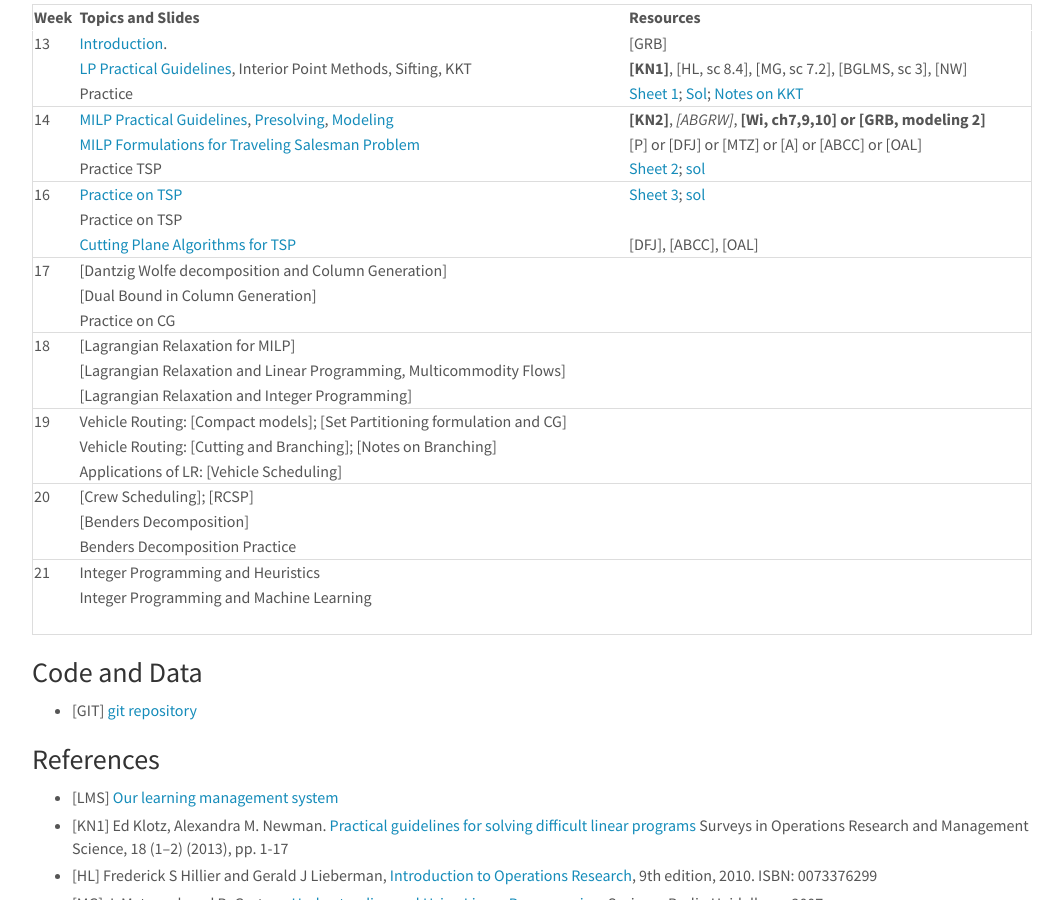
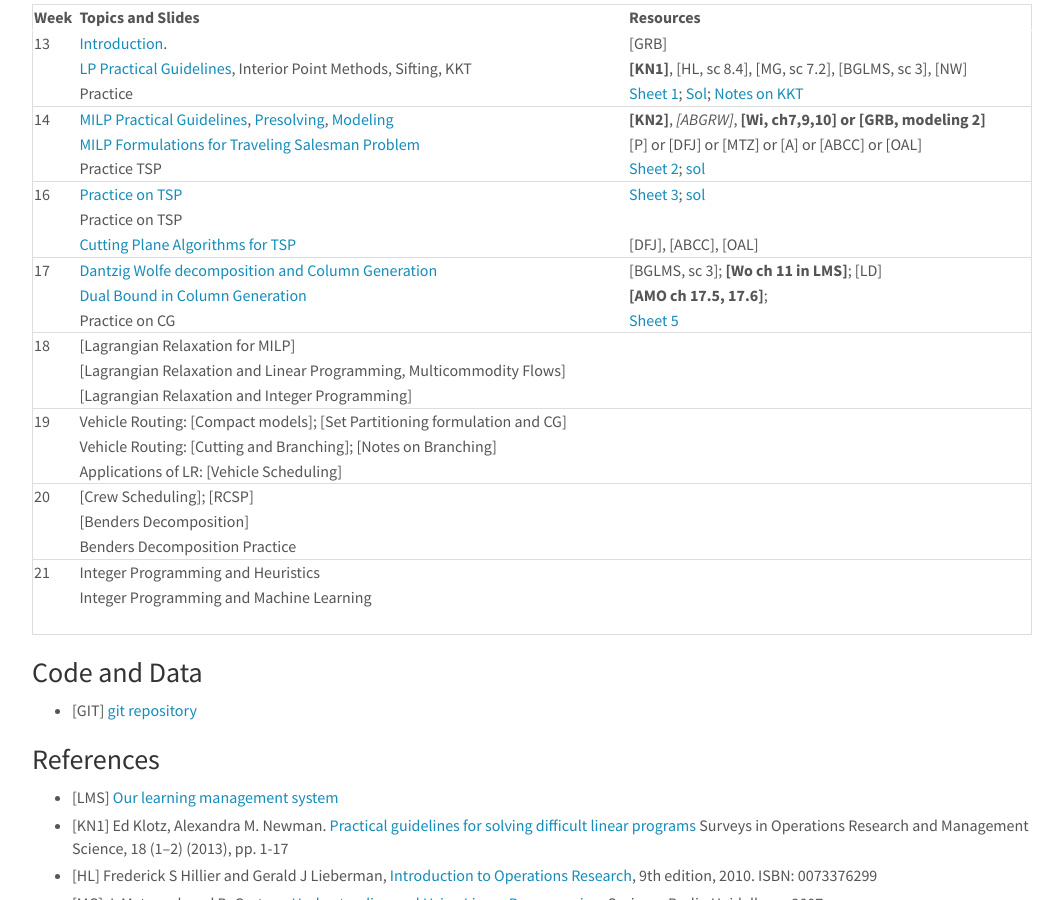
Before and after one commit to DM872/dm872.github.io, a Jekyll site: the page built from index.md, in a window 1280 px wide and 900 px high, scrolled down 548 px. Shown: the whole window, without its empty margins (108-1171 px from the left). Built offline with Jekyll 4.4.1, drawn with Linux system fonts in a browser that asks for light colours; nearby versions of some CDN libraries; comment, search, counter and statistics services are not loaded.

Commit message:
week on CG

```diff
--- a/f21.org
+++ b/f21.org
@@ -321,7 +321,7 @@ w3.includeHTML();
 [56]: {{ "/assets/Notes_210428_114528.pdf" | absolute_url }}
 [57]: {{ "/assets/Notes_210429_174511.pdf" | absolute_url }}
 [58]: {{ "/assets/dm872-dantzig_wolfe-handout.pdf" | absolute_url }}
-[59]: {{ "/assets/Notes_210505_115536.pdf" | absolute_url }}
+[59]: {{ "/assets/Notes_220425_163727.pdf" | absolute_url }}
 [60]: {{ "/assets/dm872-preprocessing-handout.pdf" | absolute_url }}
 
 [62]: {{ "https://sdu.itslearning.com/LearningToolElement/ViewLearningToolElement.aspx?LearningToolElementId=207124" }}
--- a/index.md
+++ b/index.md
@@ -66,9 +66,9 @@ w3.includeHTML();
 |      | Practice on TSP                                                          |                                                               |
 |      | [Cutting Plane Algorithms for TSP][54]                                   | [DFJ], [ABCC], [OAL]                                          |
 |------+--------------------------------------------------------------------------+---------------------------------------------------------------|
-|   17 | [Dantzig Wolfe decomposition and Column Generation]                      |                                                               |
-|      | [Dual Bound in Column Generation]                                        |                                                               |
-|      | Practice on CG                                                           |                                                               |
+|   17 | [Dantzig Wolfe decomposition and Column Generation][58]                  | [BGLMS, sc 3];  **[Wo ch 11 in LMS]**; [LD]                   |
+|      | [Dual Bound in Column Generation][59]                                    | **[AMO ch 17.5, 17.6]**;                                      |
+|      | Practice on CG                                                           | [Sheet 5][15]                                                 |
 |------+--------------------------------------------------------------------------+---------------------------------------------------------------|
 |   18 | [Lagrangian Relaxation for MILP]                                         |                                                               |
 |      | [Lagrangian Relaxation and Linear Programming, Multicommodity Flows]     |                                                               |
```
Also changed, not shown: 1 other file.
